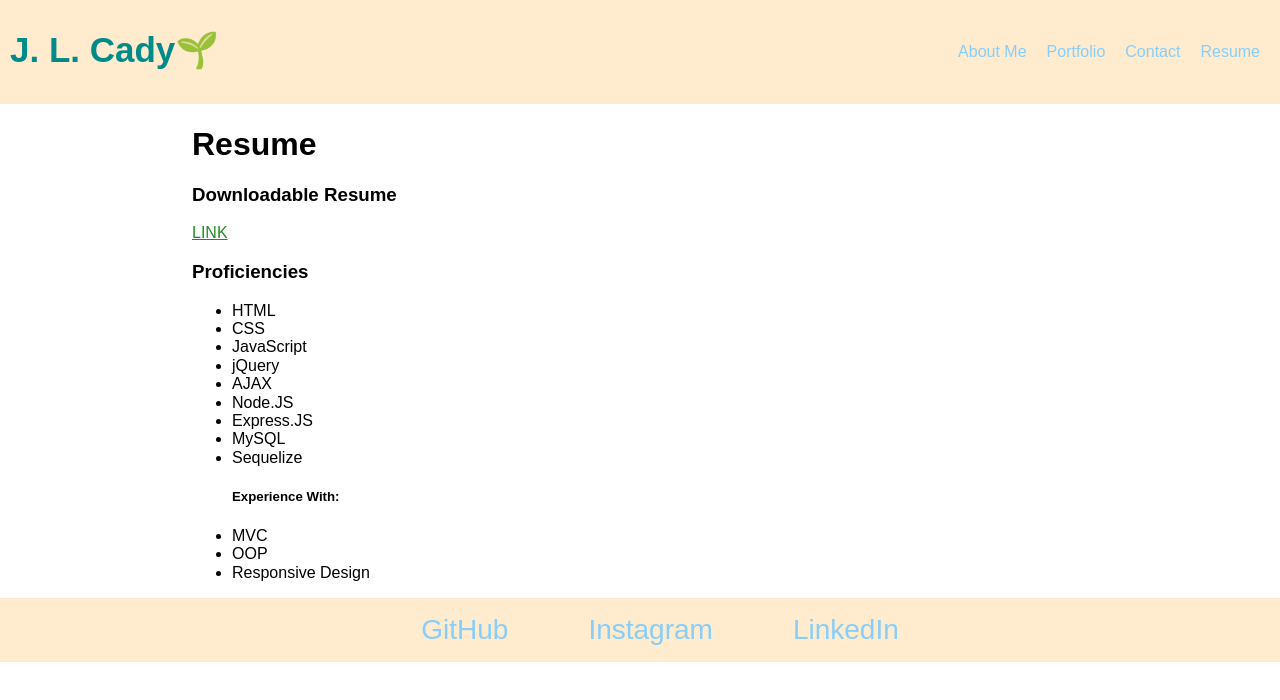
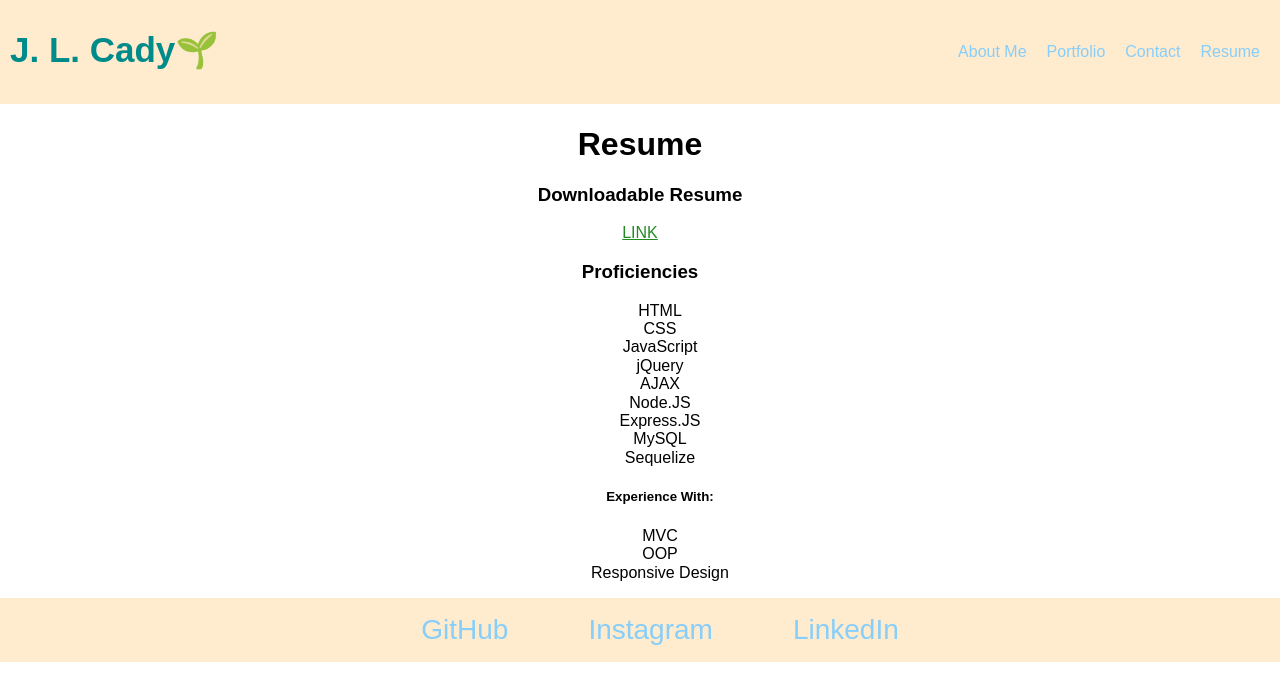
Before and after one commit to londonlast21/spaportfolio, a React (Create React App) app: page / in a window 1280 px wide. Both pictures are taken after a click on the element "Resume". Shown: the top 700 px of the page. Built offline with nearby package versions, Linux system fonts and the light colour scheme.

Commit message:
fix list

```diff
--- a/src/components/About/index.js
+++ b/src/components/About/index.js
@@ -12,9 +12,9 @@ function About() {
 
             <div className = "about-me-wrapper">
 
-                <h2 className="section-title">
+                <h1 className="about-title">
                     About Me
-                </h2>
+                </h1>
 
                 <div className="about-column">
                     <img src={coverImage} className="bio-pic" style={{ width: "25%" }} alt="cover" />
--- a/src/components/Portfolio/index.js
+++ b/src/components/Portfolio/index.js
@@ -11,9 +11,9 @@ function Portfolio() {
         <section id="my-works" className="works">
 
             <div className="work-grid-wrapper">
-                <h2 className="work-grid-title">
+                <h1 className="work-grid-title">
                     My Work
-                </h2>
+                </h1>
 
                 <div className="work-grid">
 
--- a/src/components/Resume/index.js
+++ b/src/components/Resume/index.js
@@ -16,7 +16,7 @@ function Resume() {
             <div>
 
                 <h3>Proficiencies</h3>
-                <ul>
+                <ul className="resume-list">
 
                     <li>
                         HTML
@@ -46,7 +46,7 @@ function Resume() {
                         Sequelize
                     </li>
                 </ul>
-                <ul>
+                <ul className="resume-list">
                     <h5>Experience With:</h5>
                     <li>
                         MVC
--- a/src/index.css
+++ b/src/index.css
@@ -184,7 +184,11 @@ footer ul li a:hover {
 /* about section css styling */
 .about-me-wrapper h2 {
   text-align: center;
-  font-size: 3rem;
+}
+
+.about-title {
+  margin: 10px;
+  text-align: center;
 }
 
 .about-column img {
@@ -198,6 +202,7 @@ footer ul li a:hover {
 
 .section-title {
   margin: 10px;
+  font-size: 2em;
 }
 
 .about-me-block {
@@ -220,7 +225,7 @@ footer ul li a:hover {
 /* resume page custom css styling */
 
 .my-5 {
-  margin-left: 15%
+  text-align: center;
 }
 
 .my-5-div-1 {
@@ -238,6 +243,11 @@ footer ul li a:hover {
 
 .resume-link {
   color: forestgreen;
+}
+
+.resume-list {
+  list-style: none;
+  text-align: center;
 }
 
 /* custom CSS for portfolio styling */
```
